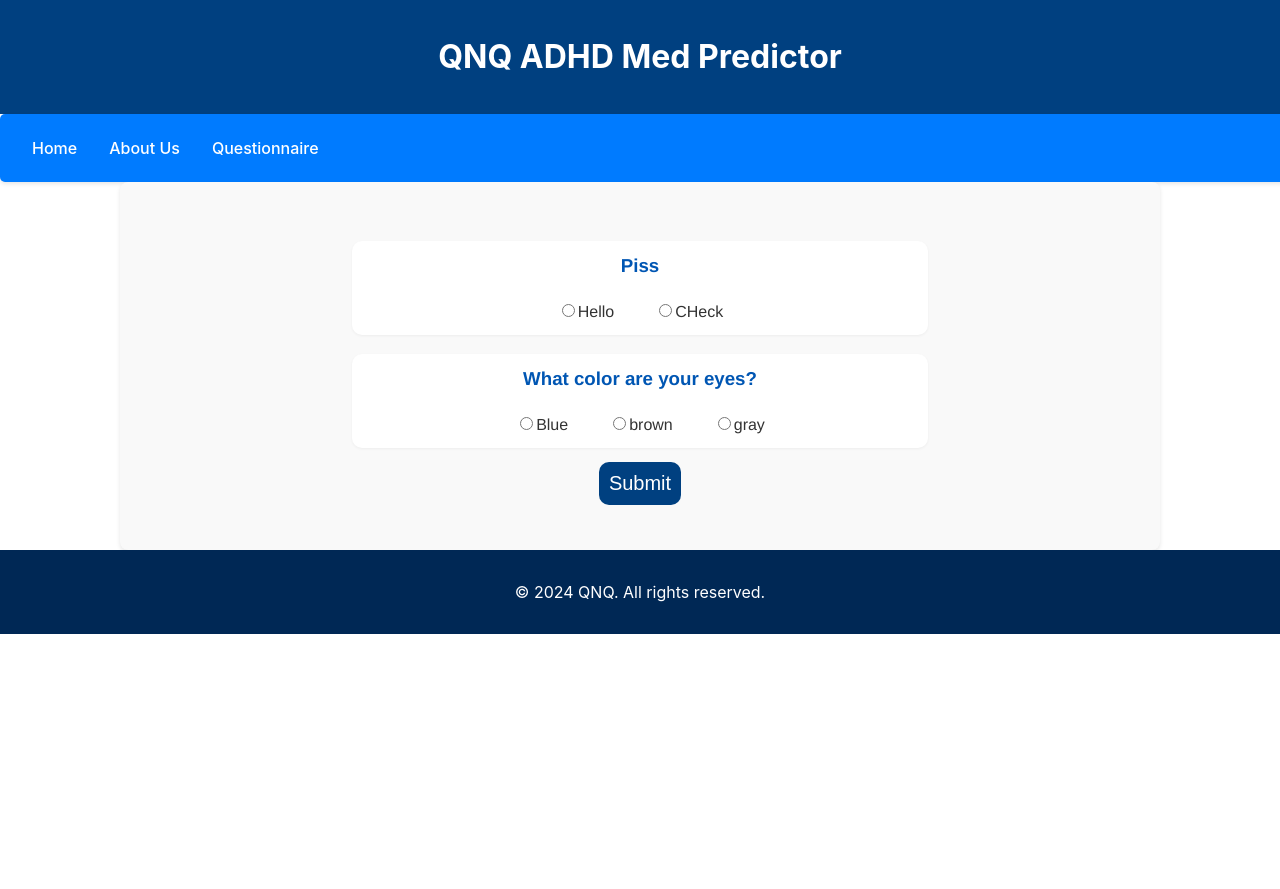
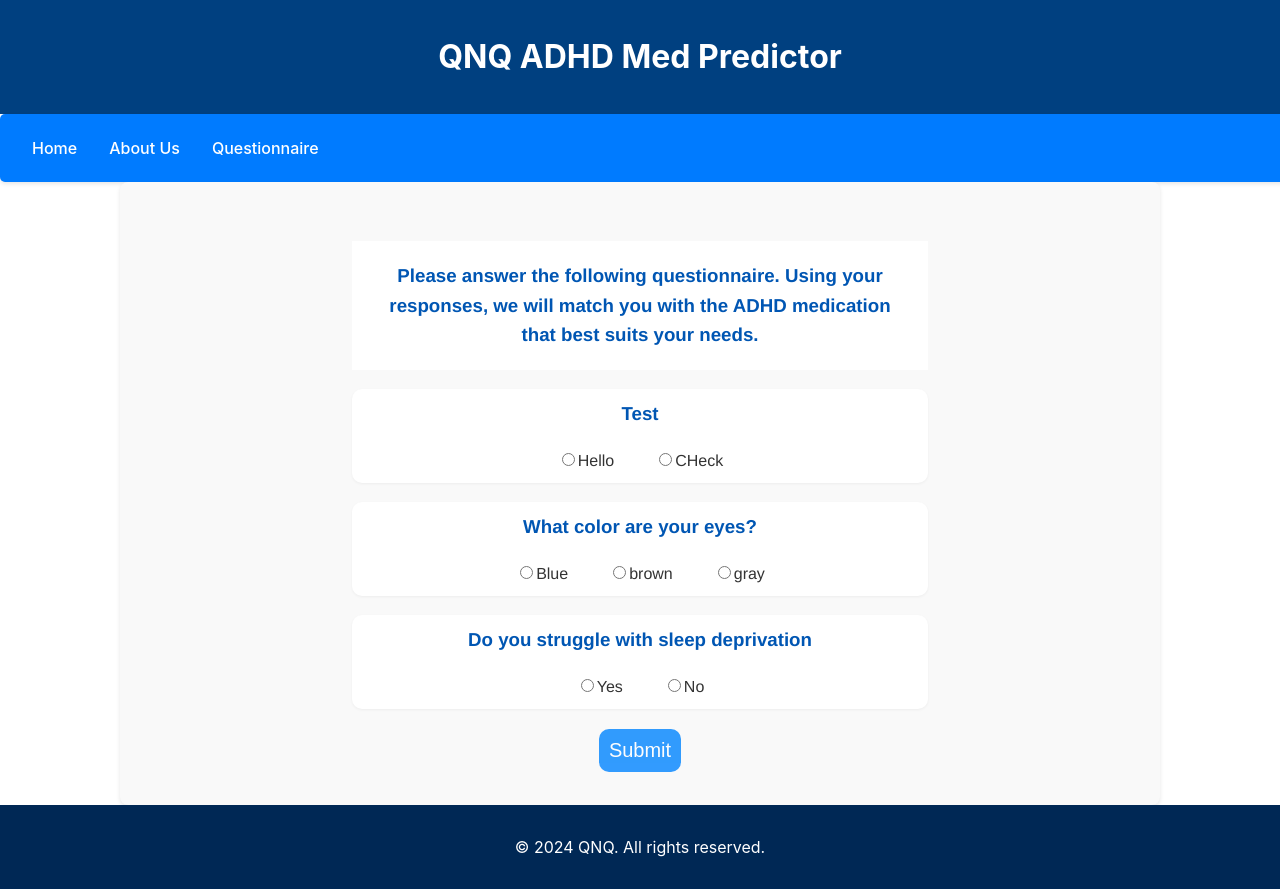
Before and after one commit to JoshuaArgiropoulos/ADHD-Med-Predictor, a React (Create React App) app in the folder adhdweb/: page /Questionaire in a window 1280 px wide. Shown: the top 889 px of the page. Before the commit the page ends 800 px from the top, so only its background shows below. Built offline with nearby package versions, Linux system fonts and the light colour scheme.

Commit message:
Update questionairre css

```diff
--- a/adhdweb/src/MainPages/Questionaire.js
+++ b/adhdweb/src/MainPages/Questionaire.js
@@ -7,15 +7,21 @@ import styles from '../Styles/HomePage.module.css'
 const Questionaire = () => {
   let all = ["Hello", "CHeck"];
   let colors = ["Blue", "brown", "gray"];
+  let yn = ["Yes", "No"];
   return (
     <div>
         <Header/>
 
       <Navigation />
       <div className={styles.container}>
+        <h3 id="head">
+        Please answer the following questionnaire. Using your responses, we will match you with the ADHD medication that best suits your needs.
+        </h3>
+
         <form>
-          <QuestionWrap question="Piss" all={all} />
+          <QuestionWrap question="Test" all={all} />
           <QuestionWrap question="What color are your eyes?" all={colors}></QuestionWrap>
+          <QuestionWrap question="Do you struggle with sleep deprivation" all={yn}></QuestionWrap>
           <div style={{ textAlign: 'center'}}>
             <input className="sub" type="submit"></input>
           </div>
--- a/adhdweb/src/Styles/Questionaire.css
+++ b/adhdweb/src/Styles/Questionaire.css
@@ -1,9 +1,25 @@
 .sub {
     color: white;
-    background-color: rgb(0, 64, 128);
+    background-color: #0084ff;
     border:0px;
     border-radius: 10px;
-    margin:5px;
+    margin-top:10px;
+    margin-bottom: -10px;
     padding: 10px;
     font-size: 20px;
+    opacity: 80%;
 }
+
+.sub:hover {
+    opacity: 100%;
+}
+
+#head {
+    color: #0056b3;
+    text-align: center;
+    background: white;
+    padding: 20px;
+    margin-left: 20%;
+    margin-right: 20%;
+
+}
```
